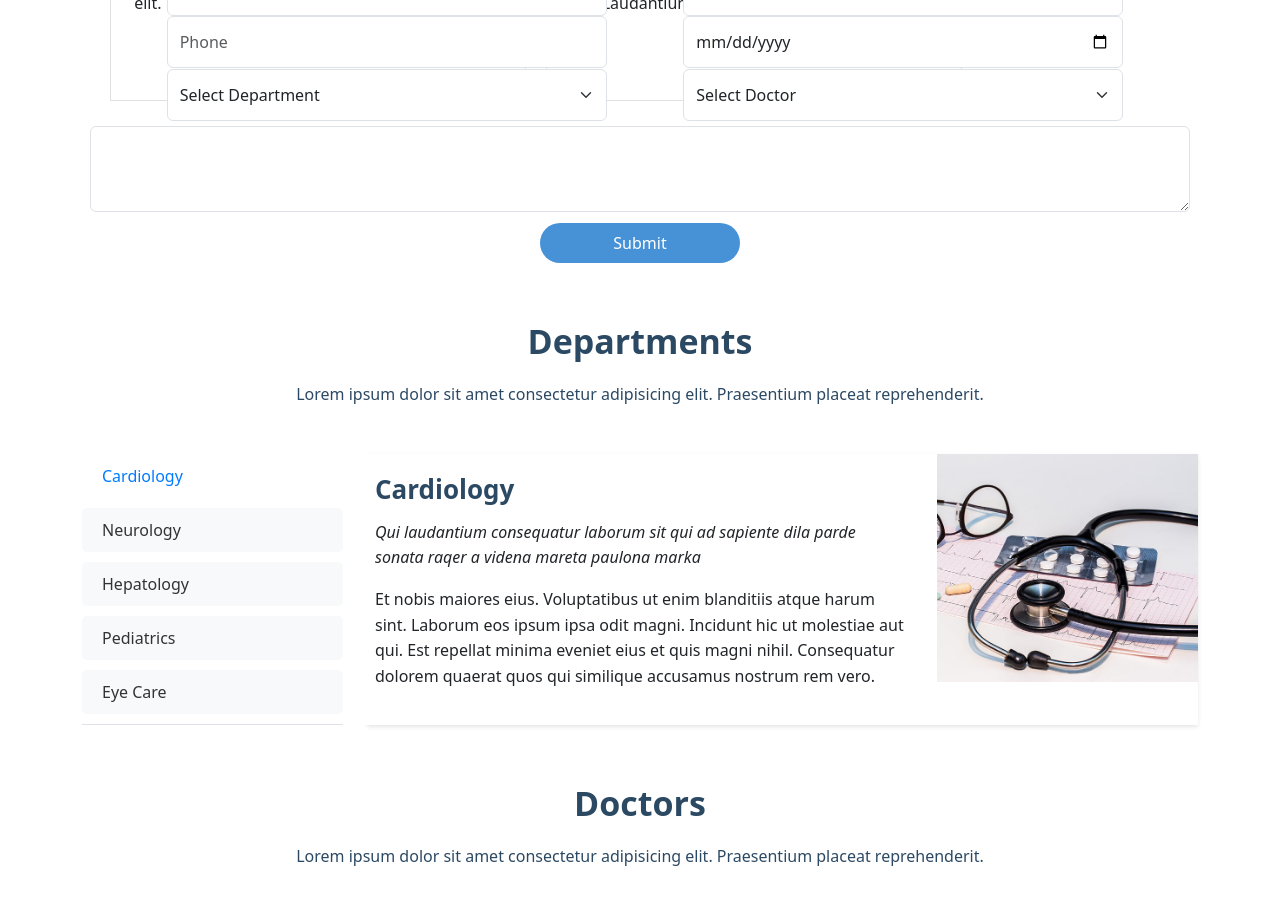
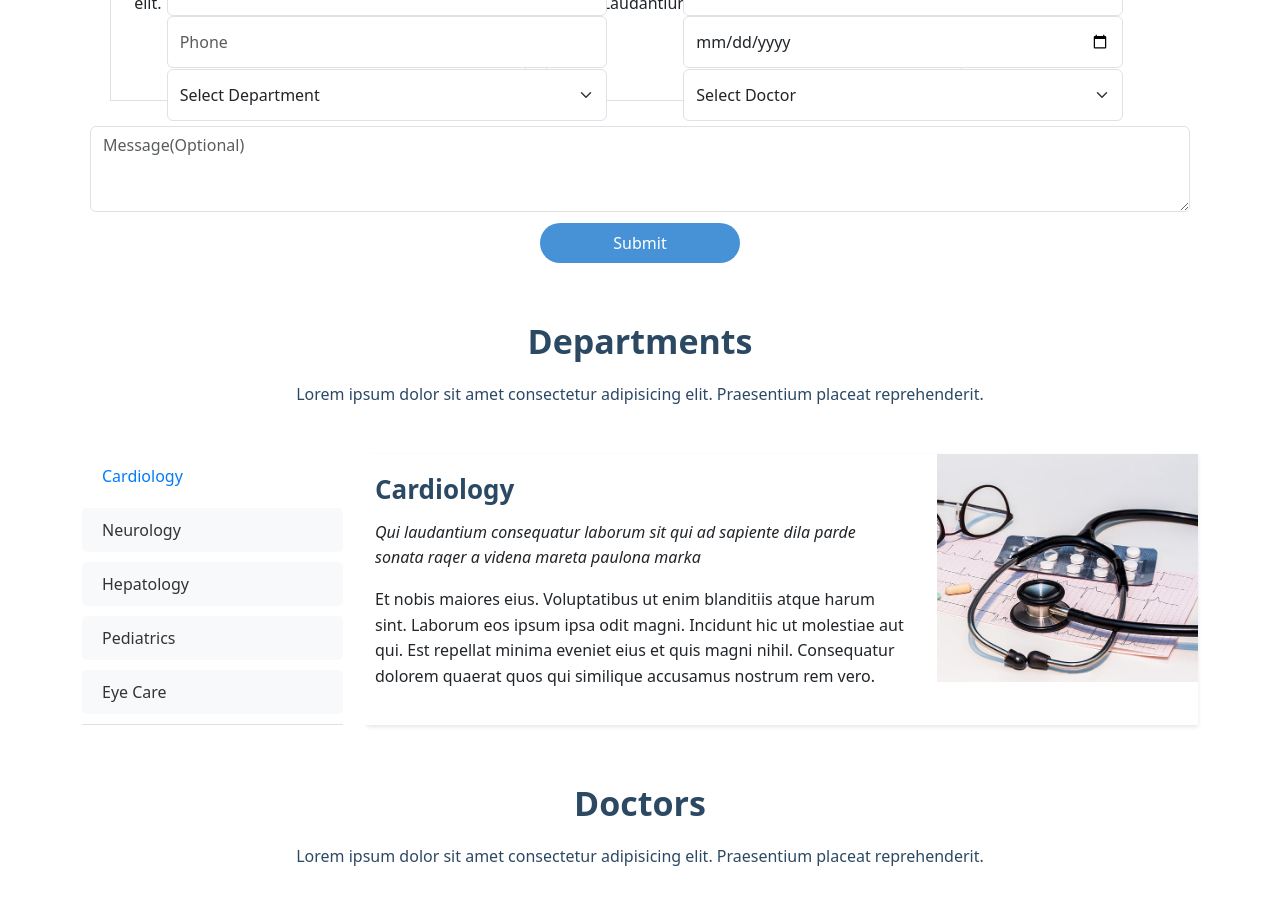
Before and after one commit to Darshan172003/Medilab, a website: page index.html in a window 1280 px wide. Shown: the part 2740-3644 px from the top of the page. Drawn offline with nearby package versions, Linux system fonts and the light colour scheme.

Commit message:
Add placeholder text to message textarea in index.html

```diff
--- a/index.html
+++ b/index.html
@@ -243,7 +243,7 @@
           </select>
         </div>
         <div class="form-text">
-          <textarea class="form-control" id="message" rows="3"></textarea>
+          <textarea class="form-control" id="message" rows="3" placeholder="Message(Optional)"></textarea>
         </div>
         <button type="submit" class="btn btn-primary">Submit</button>
       </div>
```
